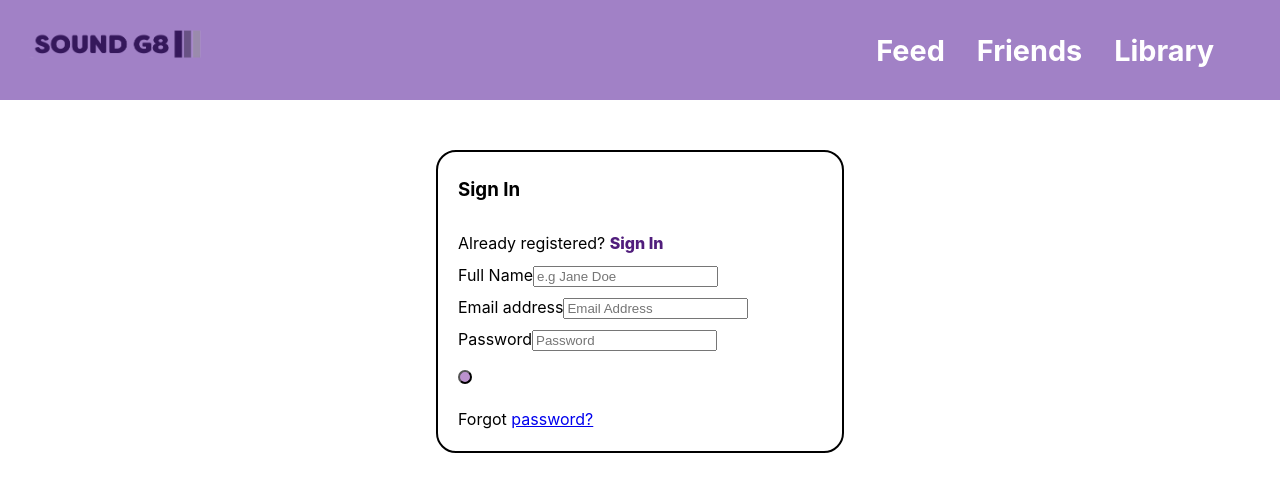
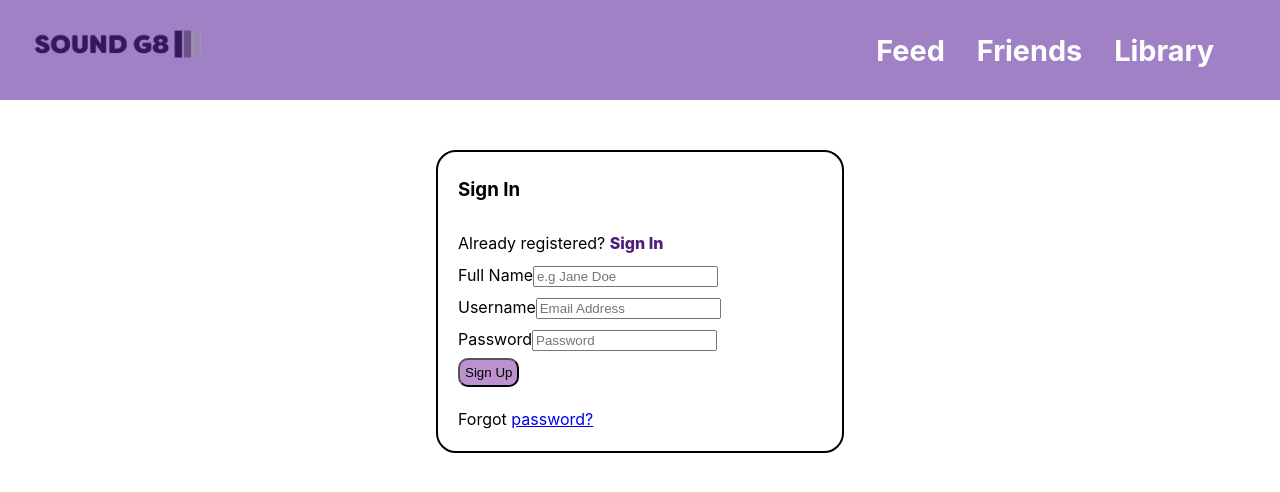
Before and after one commit to JoslinSome/HackUiowa2022, a React (Create React App) app in the folder client/: page /auth in a window 1280 px wide. Both pictures are taken after a click on the element "Sign Up". Shown: the top 492 px of the page. Built offline with nearby package versions, Linux system fonts and the light colour scheme; no server answers.

Commit message:
redirected Auth to SpotifyLogin

```diff
--- a/client/src/Auth.js
+++ b/client/src/Auth.js
@@ -2,7 +2,7 @@
 import React, { useState } from "react"
 import { Form, Button } from 'react-bootstrap';
 import './components.css'
-import {Link} from 'react-router-dom'
+import {Link, Routes, Route, useNavigate} from 'react-router-dom';
 
 export default function (props) {
   let [authMode, setAuthMode] = useState("signin")
@@ -11,7 +11,14 @@ export default function (props) {
     setAuthMode(authMode === "signin" ? "signup" : "signin")
   }
 
+    const navigate = useNavigate();
 
+  const handleSubmit = event => {
+    event.preventDefault();
+
+    // 👇️ redirect to /contacts
+    navigate('/SpotifyLogin');
+  };
 
   if (authMode === "signin") {
     return (
@@ -26,7 +33,7 @@ export default function (props) {
               </span>
             </div>
             <div className="form-group mt-3">
-              <label>Email address: </label>
+              <label>Username: </label>
               <input
                 type="email"
                 className="form-control mt-1"
@@ -75,7 +82,7 @@ export default function (props) {
             />
           </div>
           <div className="form-group mt-3">
-            <label>Email address</label>
+            <label>Username</label>
             <input
               type="email"
               className="form-control mt-1"
@@ -91,8 +98,8 @@ export default function (props) {
             />
           </div>
           <div className="d-grid gap-2 mt-3">
-            <button type="submit" className="btn btn-primary submit-btn" onClick={() => this.nextPath('/SpotifyLogin') }>
-
+            <button type="submit" className="btn btn-primary submit-btn" onClick={handleSubmit}>
+              Sign Up
             </button>
           </div>
           <p className="text-center mt-2">
```
Also changed, not shown: client/src/Navbar.js (+4 -4 lines).
